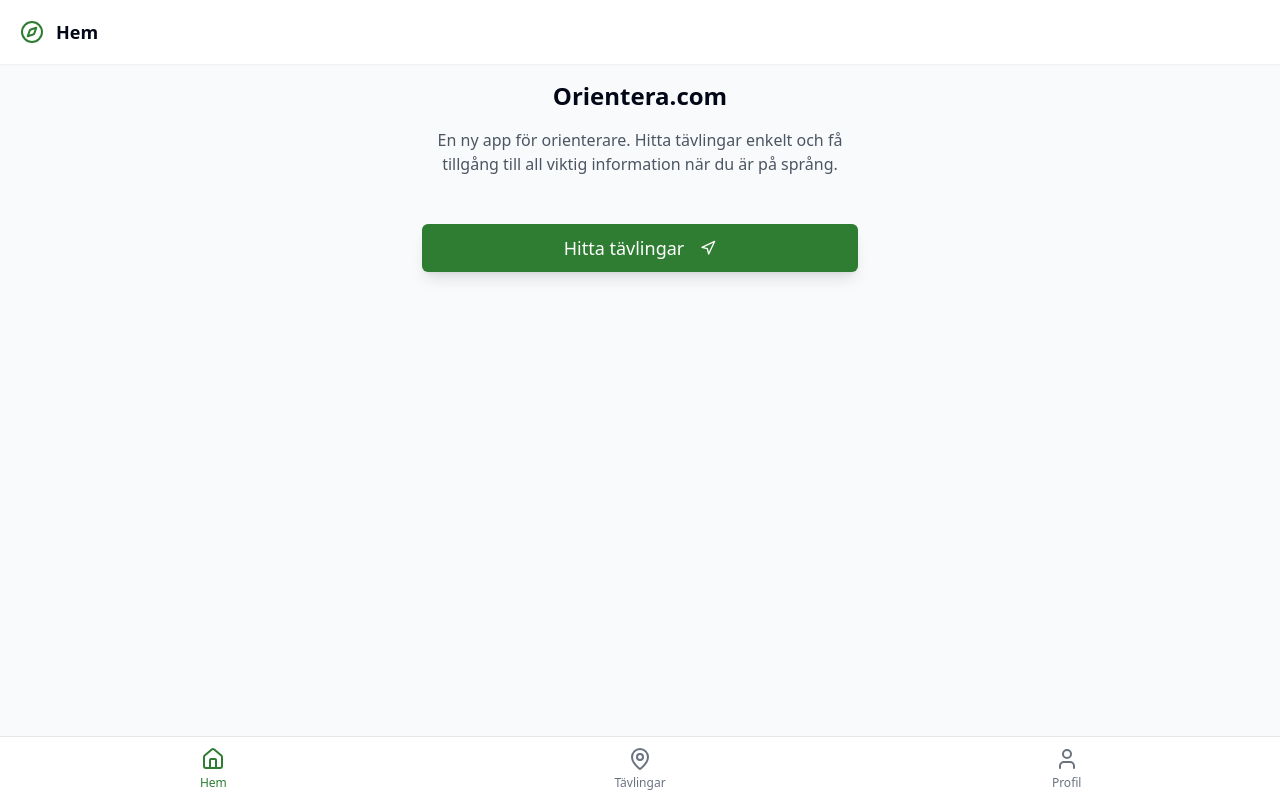
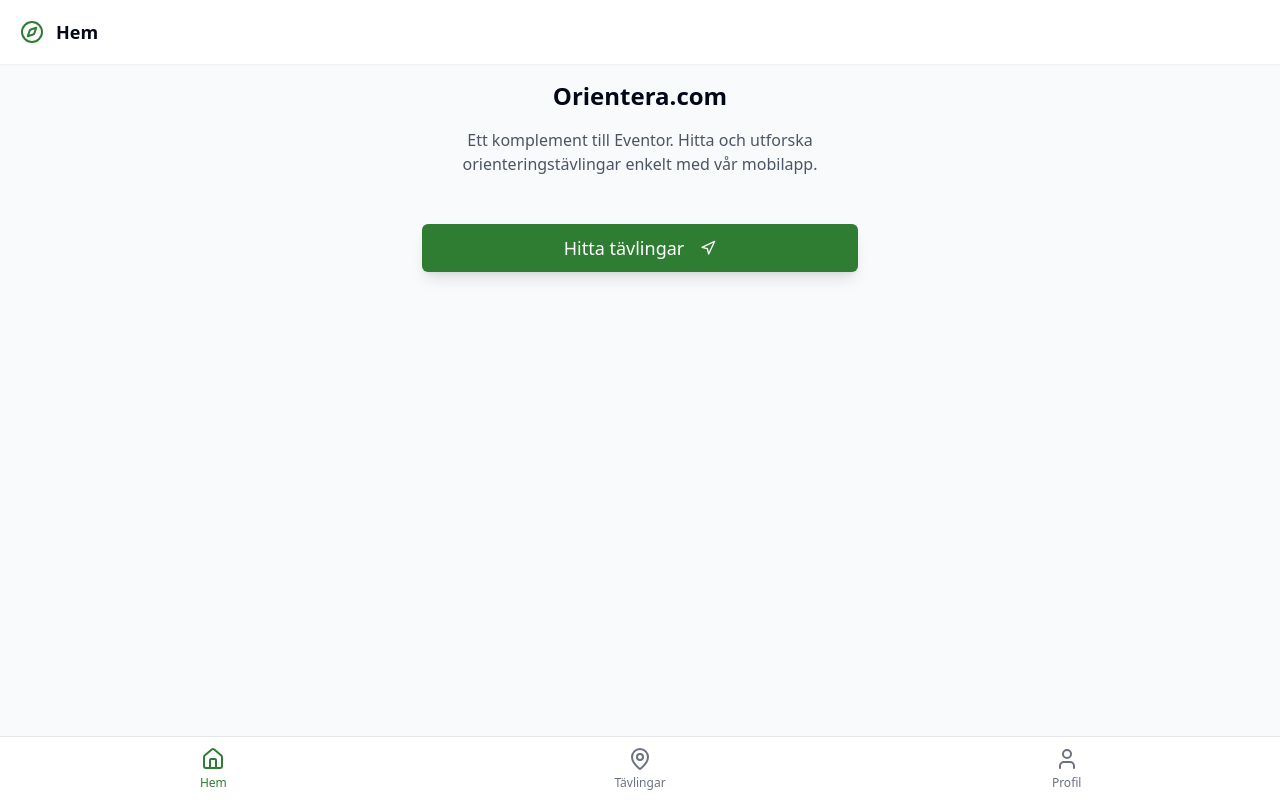
Before and after one commit to runemalm/orientera-mobile, a React (Vite) app: page /home in a window 1280 px wide. Built offline with nearby package versions, Linux system fonts and the light colour scheme.

Commit message:
Refactor: Update home page description
Update the description on the home page to describe the app as a complement to Eventor for finding competitions.

```diff
--- a/src/pages/HomePage.tsx
+++ b/src/pages/HomePage.tsx
@@ -18,7 +18,7 @@ const HomePage: React.FC = () => {
         <div className="text-center">
           <h1 className="text-2xl font-bold mb-4">Orientera.com</h1>
           <p className="text-gray-600 mb-6">
-            En ny app för orienterare. Hitta tävlingar enkelt och få tillgång till all viktig information när du är på språng.
+            Ett komplement till Eventor. Hitta och utforska orienteringstävlingar enkelt med vår mobilapp.
           </p>
         </div>
 
```
